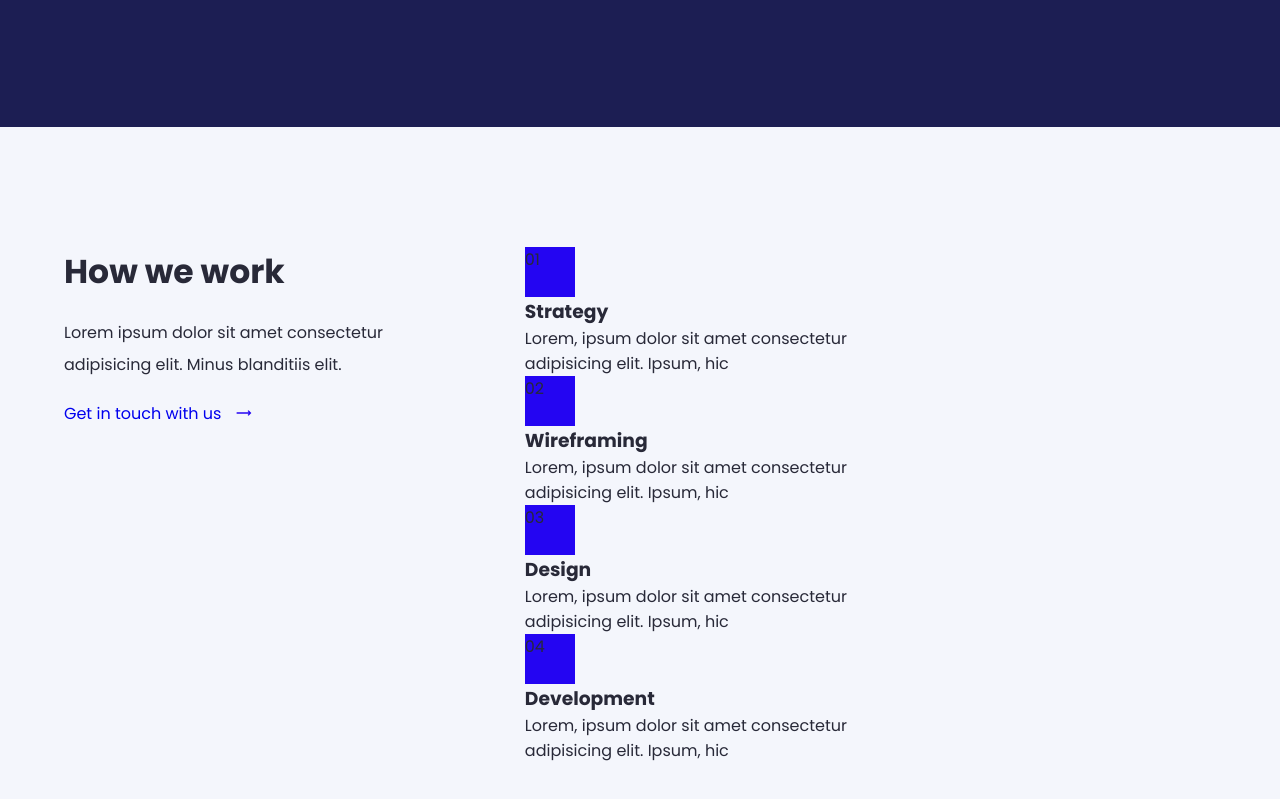
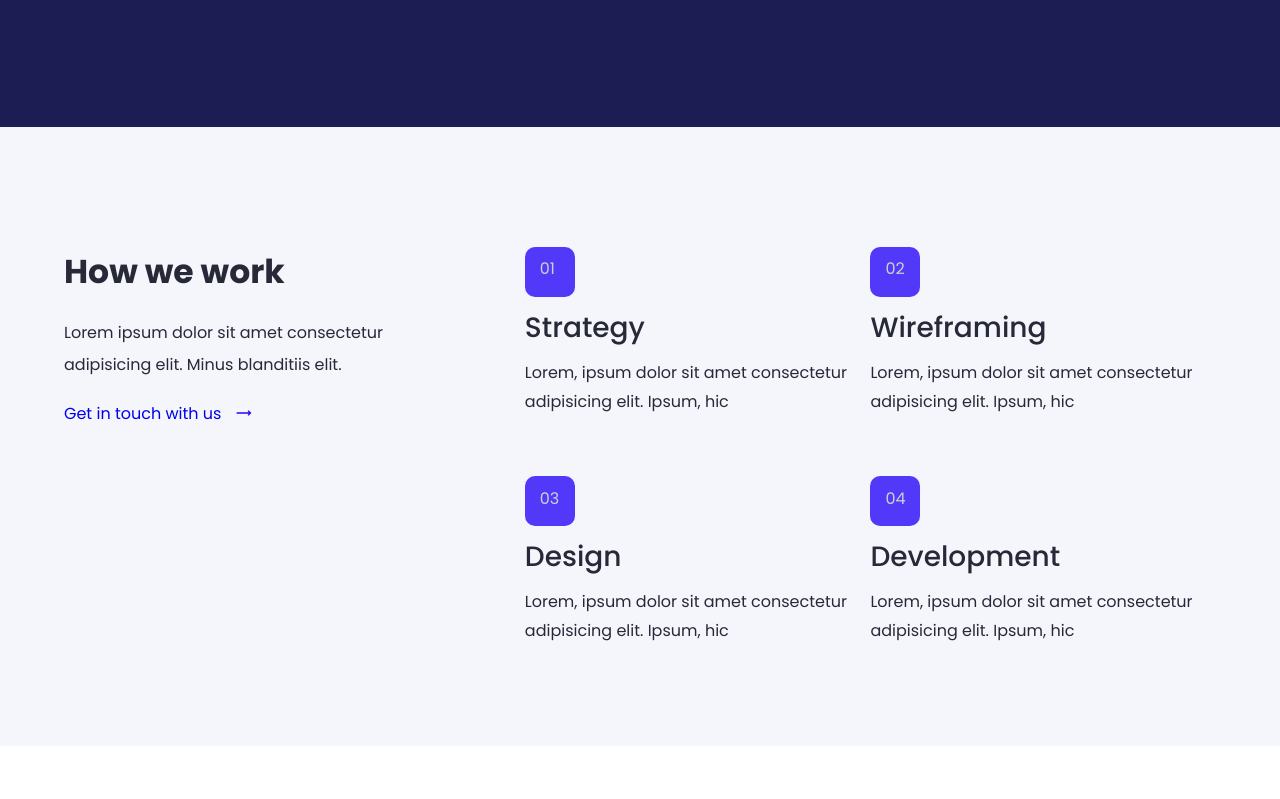
Before and after one commit to Meldy2503/Windec, a React (Create React App) app: page / in a window 1280 px wide. Shown: the part 517-1316 px from the top of the page. After the commit the page ends 1263 px from the top, so only its background shows below. Built offline with nearby package versions, Linux system fonts and the light colour scheme.

Commit message:
add style to right content

```diff
--- a/src/App.js
+++ b/src/App.js
@@ -15,6 +15,7 @@ const theme = {
     primary3 : "#2405F2",
     primary4 : "#EEF4FA",
     primary5 : "#F4F6FC",
+    primary6 : "#5239FA",
     secondary1 : "#FCD980",
     secondary2 : "#FDE4A6",
     tertiary1 : "#535460",
--- a/src/components/HomePage/Section_1/Section1.js
+++ b/src/components/HomePage/Section_1/Section1.js
@@ -2,7 +2,7 @@ import React from 'react';
 import { MainContainer, ContentContainer } from "../../reusableComponents/Container";
 import { CgArrowLongRight } from "react-icons/cg";
 import { LeftContent, RightContent } from "./Section1Styled"
-import data from "./secData"
+import data from "./secData";
 
 
 
@@ -26,7 +26,7 @@ function Section1() {
         {data.map((list) => {
           return (
             <span key={list.id}>
-              <div>{list.no}</div>
+              <div><p>{list.no}</p></div>
               <h3>{list.title}</h3>
               <p>{list.text}</p>
            </span>
@@ -34,6 +34,7 @@ function Section1() {
 )
 }
 )}
+
 
 </RightContent>
 
--- a/src/components/HomePage/Section_1/Section1Styled.js
+++ b/src/components/HomePage/Section_1/Section1Styled.js
@@ -30,17 +30,43 @@ export const LeftContent = styled.div`
 
 export const RightContent = styled.div`
      display: flex;
-     flex-direction: column;
+     flex-direction: row;
+     flex-wrap: wrap;
      width: 60%;
+     justify-content: space-between;
+     row-gap: 4rem;
 
    span {
-      width: 47%;
-      height: 45%;
+      width: 50%;
+      height: 50%;
+
+
 
       div {
         width: 5rem;
         height: 5rem;
-        background-color: ${({theme}) => theme.colors.primary3};
+        background-color: ${({theme}) => theme.colors.primary6};
+        margin-bottom: 1rem;
+        border-radius: 1rem;
+        border: none;
+        position: relative;
+
+        p {
+            color: ${({theme}) => theme.colors.tertiary2};
+            position: absolute;
+            bottom: 1.3rem;
+            left: 1.5rem;
+        }
+      }
+
+      h3 {
+        margin-bottom: 1rem;
+        font-size: 2.8rem;
+        font-weight: 500;
+      }
+
+      p {
+        line-height: 1.8;
       }
    }
 
```
